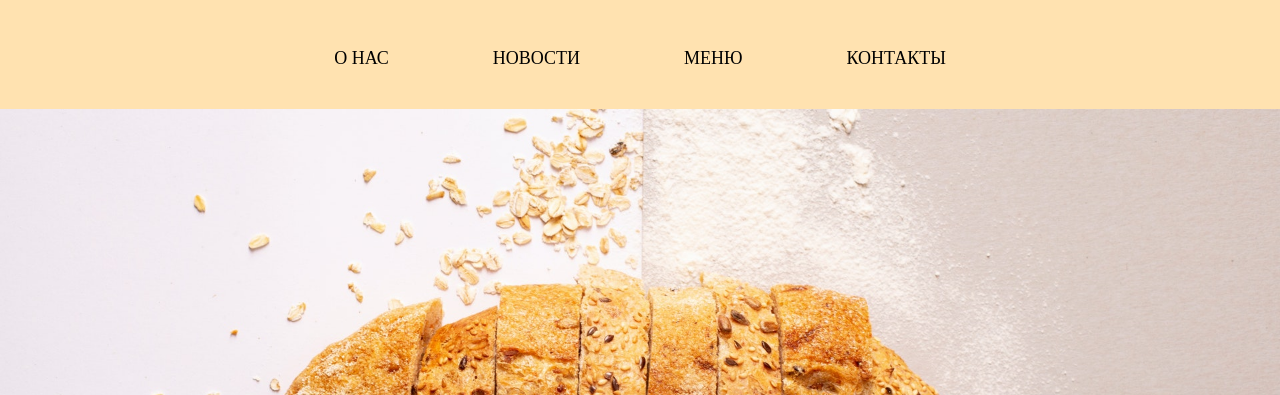
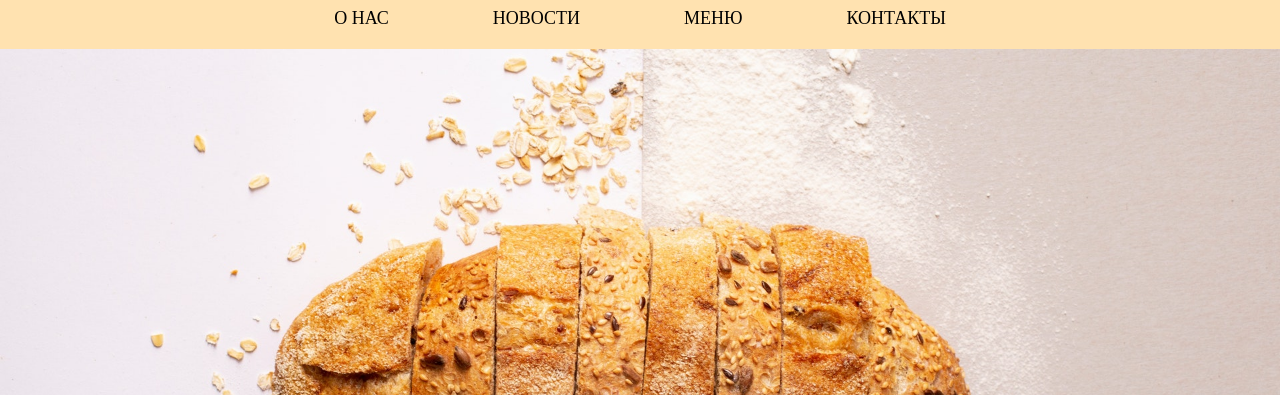
Before and after one commit to ast-webdeveloper/Bakery, a plain HTML site: page index.html in a window 1280 px wide. Shown: the part 136-531 px from the top of the page. Drawn offline with Linux system fonts and the light colour scheme.

Commit message:
added the normalize file

```diff
--- a/index.html
+++ b/index.html
@@ -4,6 +4,7 @@
   <meta charset="UTF-8">
   <meta name="viewport" content="width=device-width, initial-scale=1.0">
   <meta name="description" content="Лучшая выпечка в городе">
+  <link rel="stylesheet" href="src/css/normalize.css">
   <link rel="stylesheet" href="src/css/styles.css">
   <title>Магазин выпечки</title>
 </head>
--- a/src/css/styles.css
+++ b/src/css/styles.css
@@ -4,11 +4,12 @@
 
 body {
   margin: 0;
+  padding-top: 20px;
   background: #ffe2b0;
 }
 
 .container {
-  padding: 20px;
+  /* padding: 20px 0 0; */
   margin: 0 auto;
   max-width: 1440px;
 }
@@ -50,6 +51,7 @@ ul {
 }
 
 .section-about {
+  margin-bottom: 20px;
   min-height: 640px;
   background: url('../img/bg_fon.jpg') center/cover no-repeat;
 }
```
